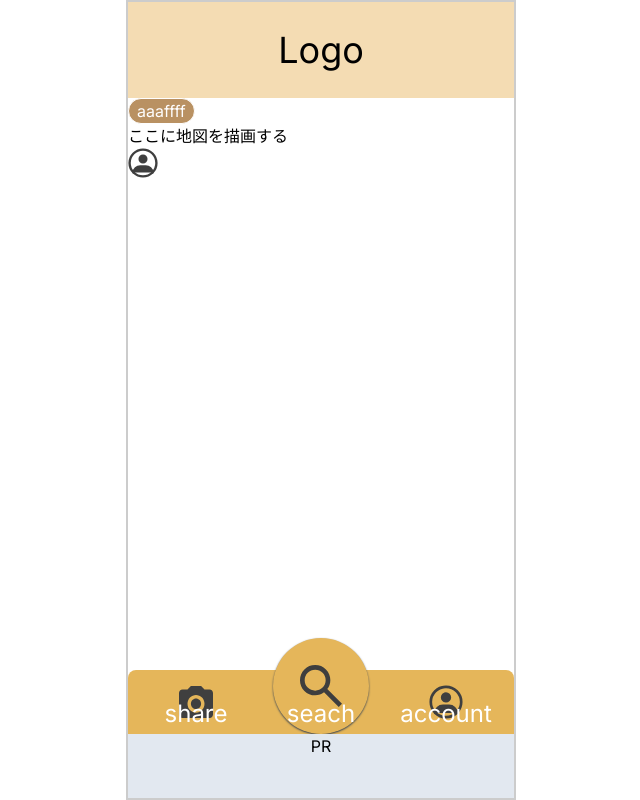
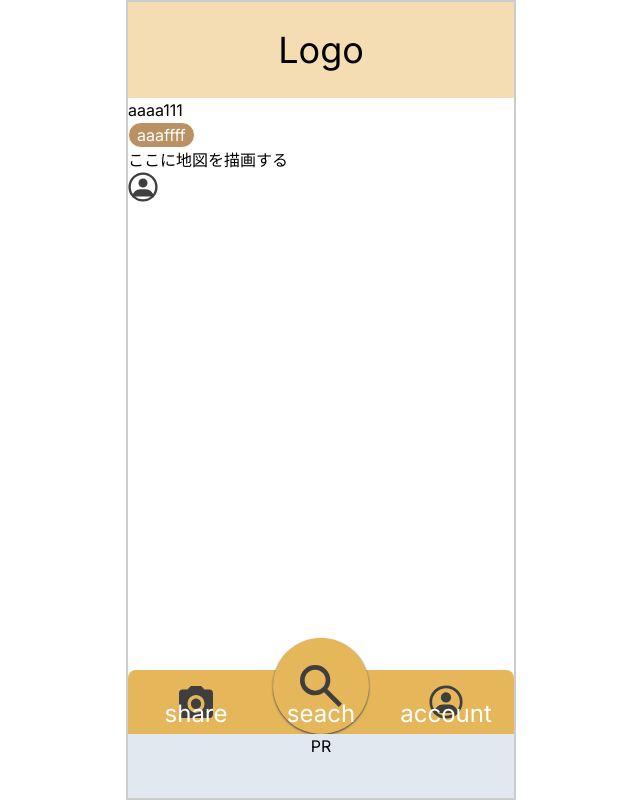
Before and after one commit to kusanohatsumi/yurumetabi, a Next.js app: page / in a window 1280 px wide. Shown: the whole page, without its empty margins (319-959 px from the left). Built offline with nearby package versions, Linux system fonts and the light colour scheme.

Commit message:
feat: バージョンの変更

```diff
--- a/package.json
+++ b/package.json
@@ -11,9 +11,8 @@
   "dependencies": {
     "firebase": "^10.6.0",
     "next": "13.5.4",
-    "react": "^17.0.2",
-    "react-camera-pro": "^1.3.0",
-    "react-dom": "^17.0.2"
+    "react": "^18.2.0",
+    "react-dom": "^18.2.0"
   },
   "devDependencies": {
     "@types/node": "^20",
--- a/src/app/page.tsx
+++ b/src/app/page.tsx
@@ -6,12 +6,14 @@ import TitleStyle from "@/feature/mypage/titleStyle";
 import PhotoConfirmation from "@/feature/PhotoConfirmation";
 
 import PR from "@/feature/PR";
+import styled from "styled-components";
 
 export default function Home() {
   return (
     <>
       <Header_main params="main" />
       <main>
+        <p className="inline-block">aaaa111</p>
         <CategoryBtn />
         ここに地図を描画する
         <TitleStyle />
@@ -22,3 +24,7 @@ export default function Home() {
     </>
   );
 }
+
+const main = {
+  width: "inline-block",
+};
```
Also changed, not shown: 1 other file (tests, documents, lock files or other folders).
